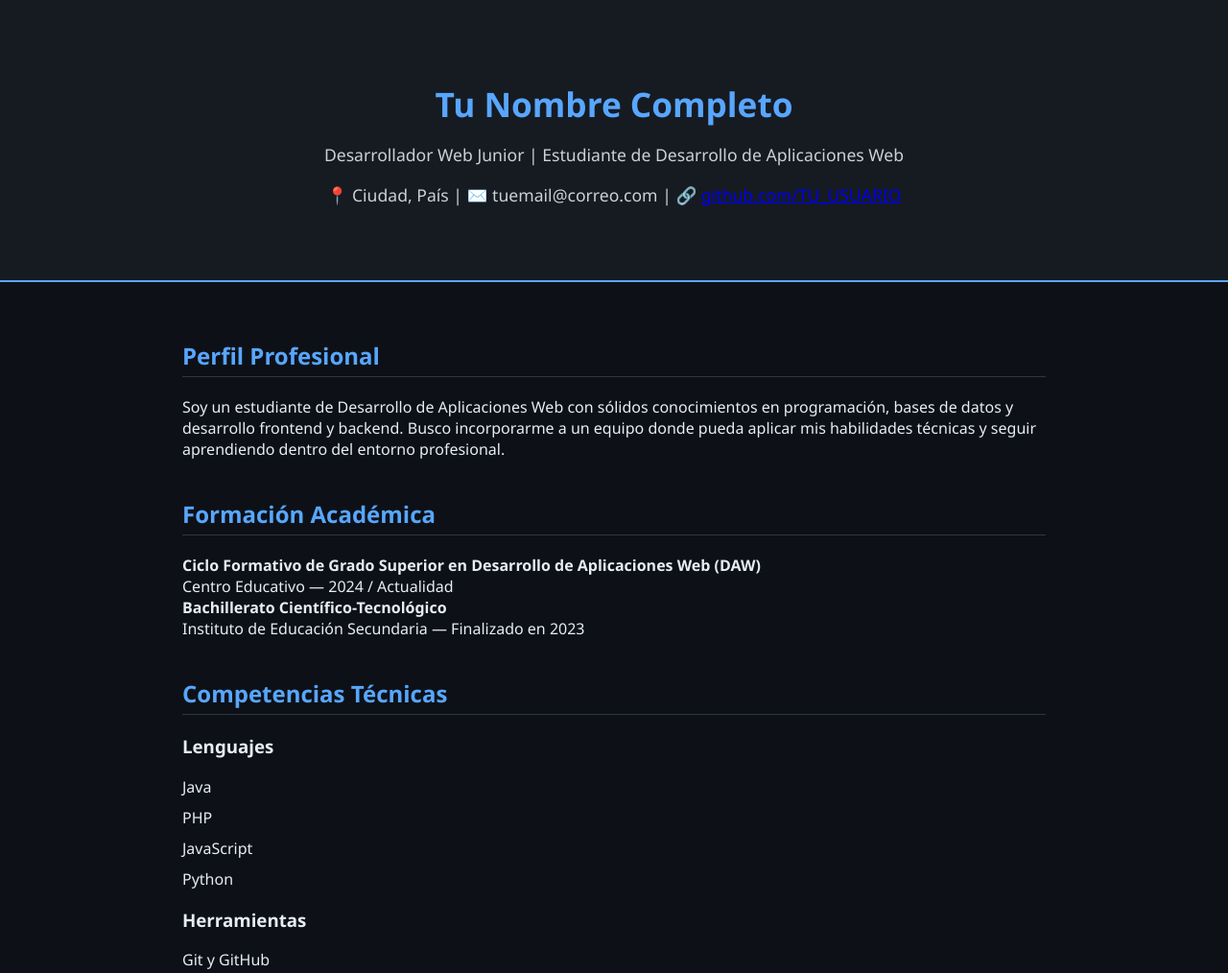
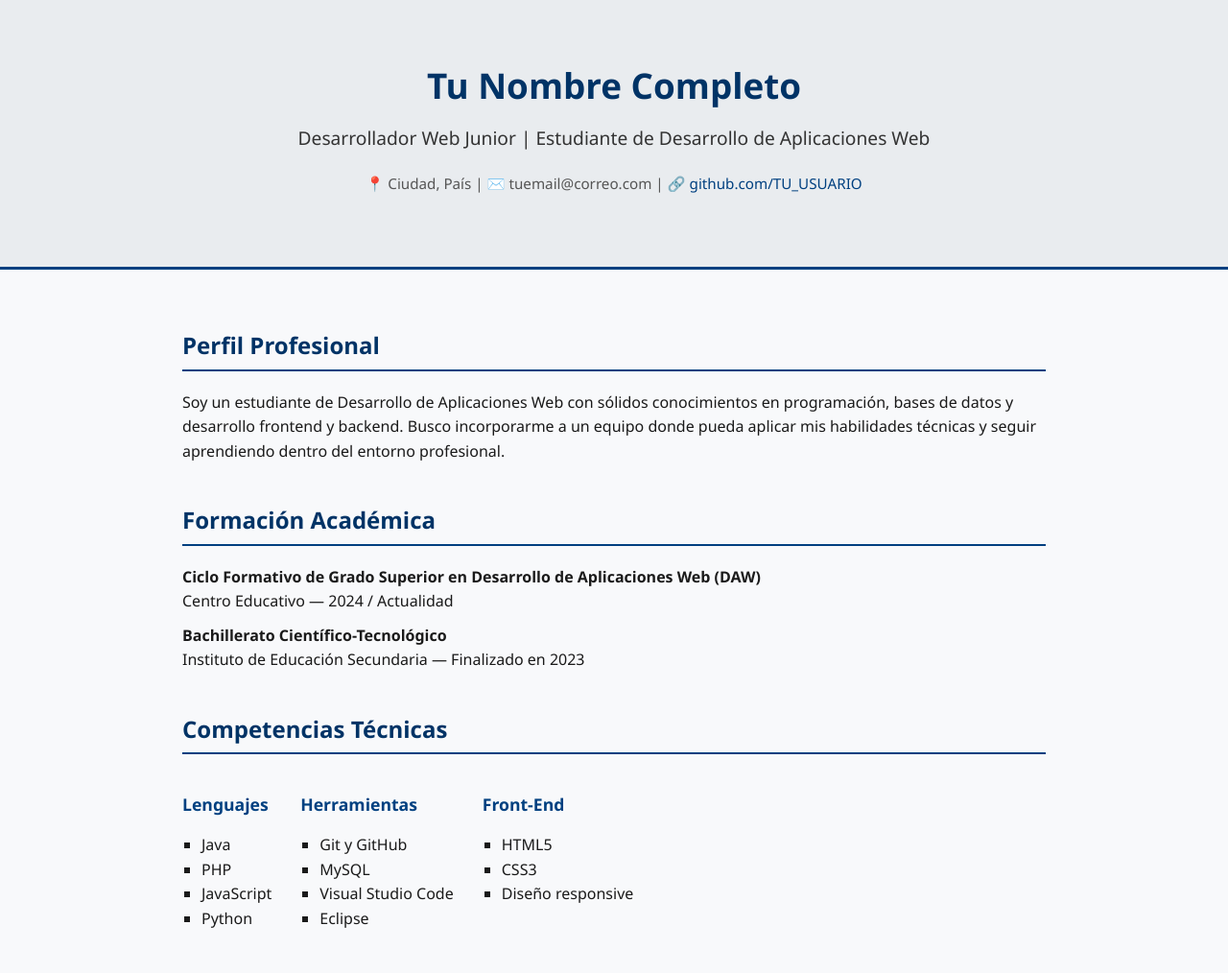
Before and after one commit to JuanCastillo18/JuanCastillo18, a plain HTML site: page index.html in a window 1280 px wide. Shown: the top 1014 px of the page at 96% size. Drawn offline with Linux system fonts and the light colour scheme.

Commit message:
Update style.css

```diff
--- a/style.css
+++ b/style.css
@@ -1,86 +1,100 @@
-/* Estilos generales */
 body {
-  font-family: 'Segoe UI', Tahoma, Geneva, Verdana, sans-serif;
-  background-color: #0d1117;
-  color: #e6edf3;
+  font-family: 'Segoe UI', Roboto, Arial, sans-serif;
+  background-color: #f8f9fb;
+  color: #1a1a1a;
   margin: 0;
   padding: 0;
+  line-height: 1.6;
 }
 
-/* Contenedor principal */
 .container {
   max-width: 900px;
   margin: 0 auto;
   padding: 20px;
 }
 
-/* Encabezado */
 header {
-  background-color: #161b22;
+  background-color: #e9ecef;
   text-align: center;
-  padding: 40px 0;
-  border-bottom: 2px solid #58a6ff;
+  padding: 40px 20px;
+  border-bottom: 3px solid #004080;
 }
 
 header h1 {
-  font-size: 2.2em;
-  margin-bottom: 10px;
-  color: #58a6ff;
+  margin: 0;
+  font-size: 2.3em;
+  color: #003366;
 }
 
-header p {
-  color: #c9d1d9;
-  font-size: 1.1em;
+.subtitle {
+  font-size: 1.2em;
+  color: #333;
+  margin-top: 10px;
 }
 
-/* Secciones */
-section {
-  margin: 40px 0;
+.contacto {
+  margin-top: 10px;
+  font-size: 0.95em;
+  color: #555;
+}
+
+.contacto a {
+  color: #004080;
+  text-decoration: none;
+}
+
+.contacto a:hover {
+  text-decoration: underline;
 }
 
 h2 {
-  color: #58a6ff;
-  border-bottom: 1px solid #30363d;
+  border-bottom: 2px solid #004080;
   padding-bottom: 5px;
+  color: #003366;
+  margin-top: 40px;
 }
 
-/* Listas */
-ul {
-  list-style-type: none;
-  padding-left: 0;
-}
-
-li {
+.item {
   margin-bottom: 10px;
 }
 
-/* Widgets */
+.skills {
+  display: flex;
+  flex-wrap: wrap;
+  gap: 30px;
+}
+
+.skills h3 {
+  color: #004080;
+  font-size: 1.1em;
+  margin-bottom: 8px;
+}
+
+ul {
+  list-style-type: square;
+  padding-left: 20px;
+}
+
 .widgets {
   display: flex;
   flex-wrap: wrap;
   justify-content: space-around;
   gap: 15px;
+  margin-top: 10px;
 }
 
 .widgets img {
   width: 280px;
-  border-radius: 8px;
-  box-shadow: 0 0 10px rgba(88, 166, 255, 0.3);
+  border-radius: 6px;
+  border: 1px solid #ccc;
 }
 
-/* Footer */
 footer {
+  background-color: #e9ecef;
   text-align: center;
-  background-color: #161b22;
   padding: 15px;
-  border-top: 2px solid #58a6ff;
+  font-size: 0.9em;
+  color: #333;
+  border-top: 3px solid #004080;
+  margin-top: 40px;
 }
-
-footer a {
-  color: #58a6ff;
-  text-decoration: none;
-}
-
-footer a:hover {
-  text-decoration: underline;
-}
```
